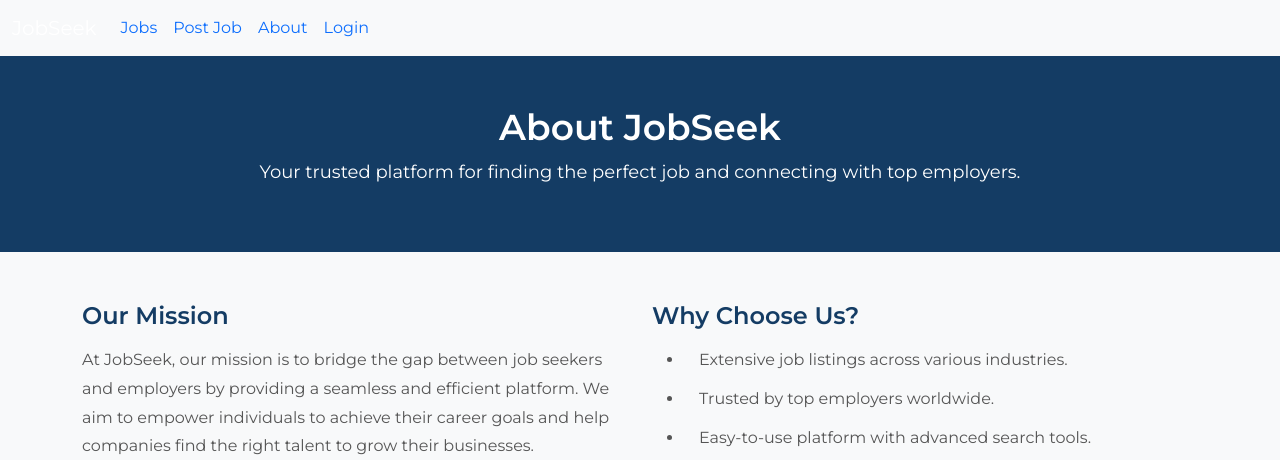
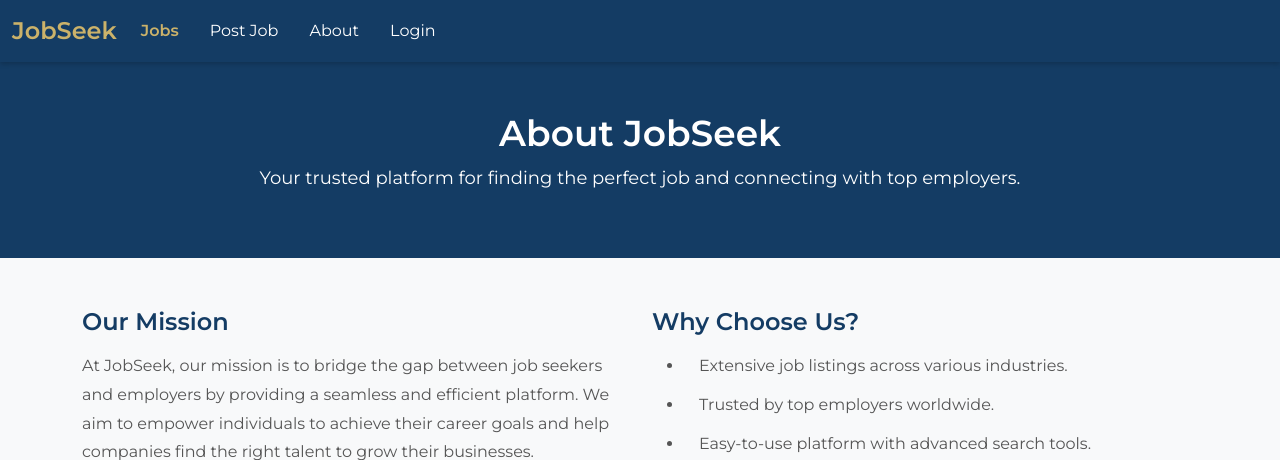
Before and after one commit to Sanchitgarg639/AP_PROJECT, a PHP site: page /about.php in a window 1280 px wide. Shown: the top 460 px of the page. Run offline with PHP 8.4, Linux system fonts and the light colour scheme; some libraries are stand-ins or nearby versions.

Commit message:
Update and rename nav.css to _nav.css

```diff
--- a/PROJECT_AP/css/nav.css
+++ b/PROJECT_AP/css/_nav.css
@@ -1,7 +1,7 @@
 @import url('https://fonts.googleapis.com/css2?family=Montserrat:wght@400;600&display=swap');
 .navbar {
-	font-family: 'Montserrat', sans-serif;
-    background-color: #213159; /* Matches the dark blue theme */
+	  font-family: 'Montserrat', sans-serif;
+    background-color: #143c64; /* Matches the dark blue theme */
     box-shadow: 0 2px 5px rgba(0, 0, 0, 0.2);
 }
 
```
